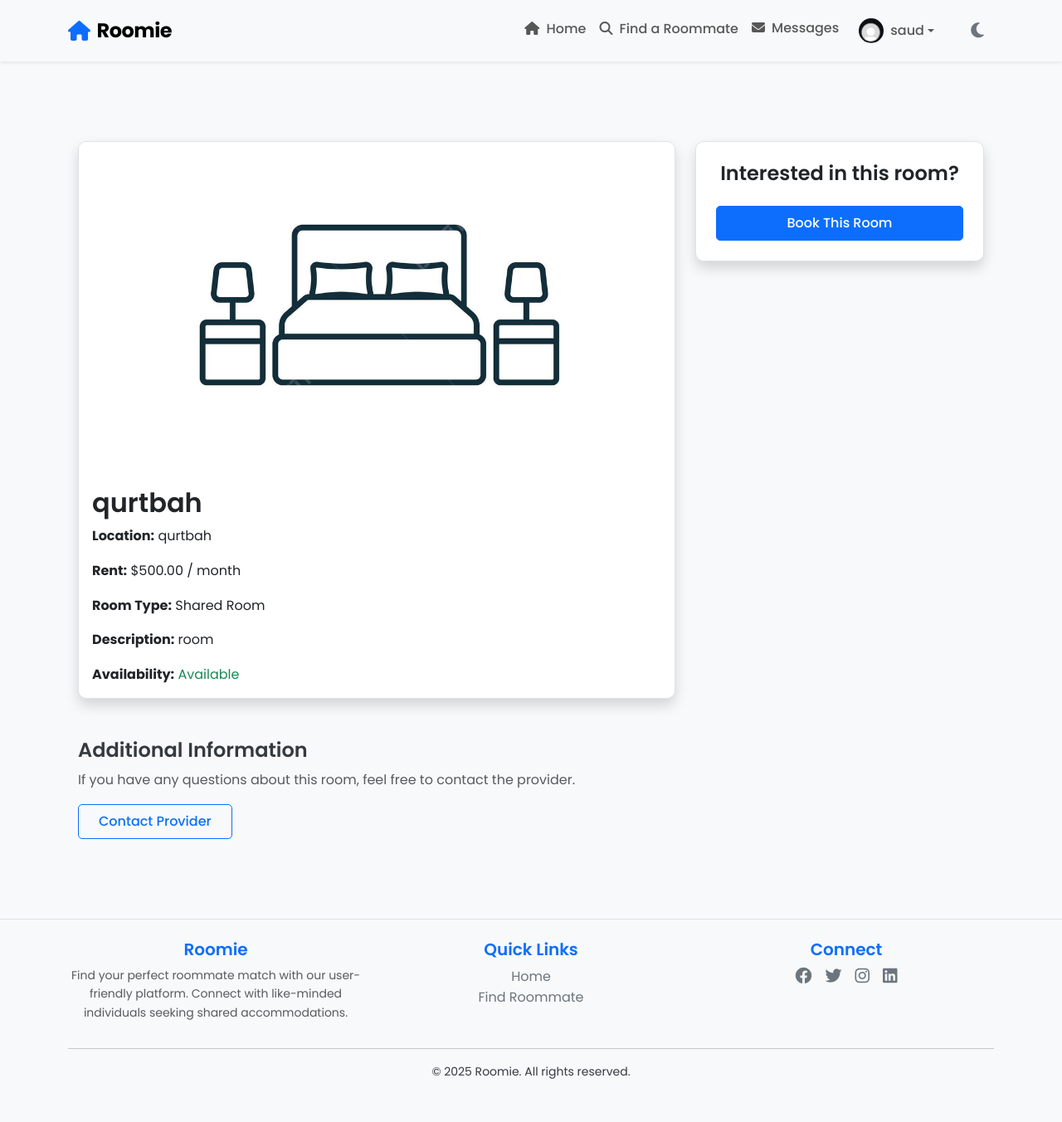
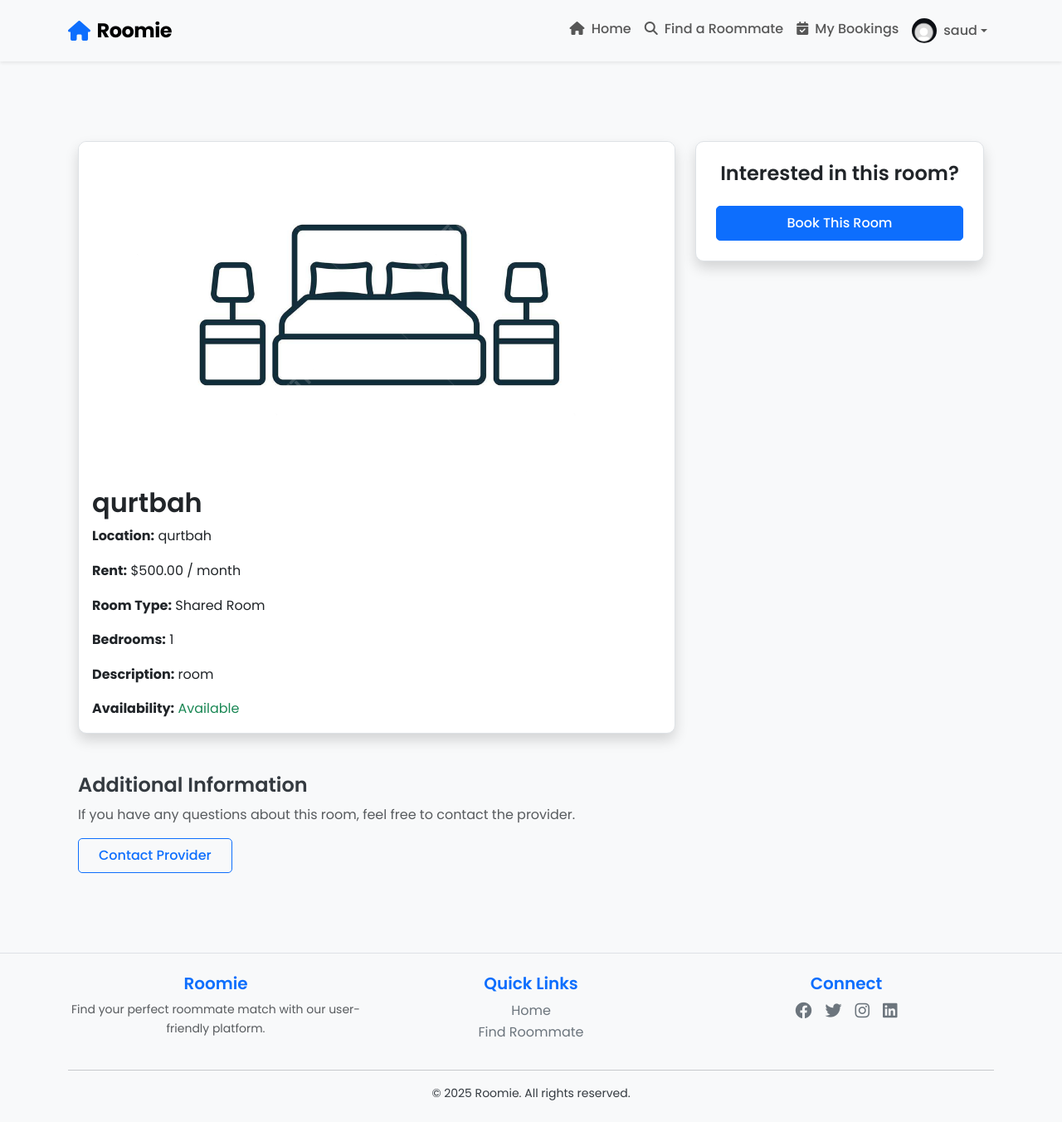
Before and after one commit to sh3ba1R/RoomiePlatform, a Django app: page /room/1/ in a window 1280 px wide. Shown: the whole page at 83% size. Before the commit the page ends 1300 px from the top, so only its background shows below. Run offline with Django 5.2, Linux system fonts and the light colour scheme; a user stored in the database is signed in; data comes from the database, SQL or seed files in the repository; both versions use the stored data as it was after the commit.

Commit message:
uPdate_
room handling

```diff
--- a/roomie/templates/base.html
+++ b/roomie/templates/base.html
@@ -1,3 +1,4 @@
+<!-- filepath: c:\Users\Saud\source\repos\Py_Django_Roomie\RoomiePlatform\roomie\templates\base.html -->
 {% load static %}
 <!DOCTYPE html>
 <html lang="en">
@@ -5,29 +6,19 @@
     <meta charset="UTF-8" />
     <meta name="viewport" content="width=device-width, initial-scale=1.0" />
     <title>Roomie - Find Your Perfect Match</title>
+
     <!-- Bootstrap CSS -->
     <link
       rel="stylesheet"
       href="https://cdn.jsdelivr.net/npm/bootstrap@5.3.0/dist/css/bootstrap.min.css"
     />
-    <!-- Bootstrap Icons -->
-    <link
-      rel="stylesheet"
-      href="https://cdn.jsdelivr.net/npm/bootstrap-icons@1.10.0/font/bootstrap-icons.css"
-    />
-    <!-- App Styles -->
-    <link rel="stylesheet" href="{% static 'roomie/styles.css' %}" />
-
     <!-- Font Awesome for icons -->
     <link
       rel="stylesheet"
       href="https://cdnjs.cloudflare.com/ajax/libs/font-awesome/6.4.0/css/all.min.css"
     />
-
-    <!-- Dark mode and animation CSS -->
-    <link rel="stylesheet" href="{% static 'css/darkmode.css' %}" />
-    <link rel="stylesheet" href="{% static 'css/animations.css' %}" />
-
+    <!-- App Styles -->
+    <link rel="stylesheet" href="{% static 'roomie/styles.css' %}" />
     <!-- Google Fonts -->
     <link
       href="https://fonts.googleapis.com/css2?family=Poppins:wght@300;400;500;600;700&display=swap"
@@ -36,15 +27,10 @@
   </head>
 
   <body class="page-transition">
-    <!-- Navbar - Enhanced styling -->
-    <nav
-      class="navbar navbar-expand-lg navbar-light bg-light shadow-sm sticky-top"
-    >
+    <!-- Navbar -->
+    <nav class="navbar navbar-expand-lg navbar-light bg-light shadow-sm sticky-top">
       <div class="container">
-        <a
-          class="navbar-brand d-flex align-items-center"
-          href="{% url 'home' %}"
-        >
+        <a class="navbar-brand d-flex align-items-center" href="{% url 'home' %}">
           <i class="fas fa-home me-2 text-primary"></i>
           <span class="fw-bold">Roomie</span>
         </a>
@@ -68,7 +54,6 @@
             </li>
 
             {% if user.is_authenticated and user.account_type == 'provider' %}
-            <!-- Only providers can see the "List a Room" button -->
             <li class="nav-item">
               <a class="nav-link" href="{% url 'list_room' %}">
                 <i class="fas fa-plus-circle me-1"></i> List a Room
@@ -83,22 +68,21 @@
             </li>
 
             {% if user.is_authenticated %}
-            <!-- Message Button - Improved styling -->
+              {% if user.account_type == 'seeker' %}
               <li class="nav-item">
-              <a
-                class="nav-link btn btn-light position-relative me-2"
-                href="{% url 'messages' user.id %}"
-              >
-                <i class="fas fa-envelope me-1"></i> Messages
-                <!-- Add notification badge if needed -->
-                <!-- <span class="position-absolute top-0 start-100 translate-middle badge rounded-pill bg-danger message-alert">
-                  1
-                  <span class="visually-hidden">unread messages</span>
-                </span> -->
+                <a class="nav-link" href="{% url 'my_bookings' %}">
+                  <i class="fas fa-calendar-check me-1"></i> My Bookings
                 </a>
               </li>
+              {% endif %}
+              {% if user.account_type == 'provider' %}
+              <li class="nav-item">
+                <a class="nav-link" href="{% url 'manage_bookings' %}">
+                  <i class="fas fa-tasks me-1"></i> Manage Bookings
+                </a>
+              </li>
+              {% endif %}
 
-            <!-- Profile Dropdown - Enhanced -->
               <li class="nav-item dropdown">
                 <a
                   class="nav-link dropdown-toggle d-flex align-items-center"
@@ -111,29 +95,23 @@
                   {% if user.profile_photo %}
                   <img
                     src="{{ user.profile_photo.url }}"
-                  class="rounded-circle profile-image-hover"
+                    class="rounded-circle"
                     style="width: 30px; height: 30px; object-fit: cover"
                     alt="Profile"
                   />
                   {% else %}
                   <img
                     src="/media/profile_photos/default_user.jpg"
-                  class="rounded-circle profile-image-hover"
+                    class="rounded-circle"
                     style="width: 30px; height: 30px; object-fit: cover"
                     alt="Default Profile"
                   />
                   {% endif %}
                   <span class="ms-2">{{ user.username }}</span>
                 </a>
-              <ul
-                class="dropdown-menu dropdown-menu-end shadow"
-                aria-labelledby="navbarDropdown"
-              >
+                <ul class="dropdown-menu dropdown-menu-end shadow" aria-labelledby="navbarDropdown">
                   <li>
-                  <a
-                    class="dropdown-item"
-                    href="{% url 'user_profile' user.id %}"
-                  >
+                    <a class="dropdown-item" href="{% url 'user_profile' user.id %}">
                       <i class="fas fa-user me-2"></i> View Profile
                     </a>
                   </li>
@@ -146,44 +124,26 @@
                 </ul>
               </li>
             {% else %}
-            <!-- Auth buttons for non-logged in users - Improved styling -->
             <li class="nav-item me-2">
-              <a
-                class="nav-link btn btn-outline-primary px-3"
-                href="{% url 'register' %}"
-              >
+              <a class="nav-link btn btn-outline-primary px-3" href="{% url 'register' %}">
                 <i class="fas fa-user-plus me-1"></i> Register
               </a>
             </li>
             <li class="nav-item">
-              <a
-                class="nav-link btn btn-primary text-white px-3"
-                href="{% url 'login' %}"
-              >
+              <a class="nav-link btn btn-primary text-white px-3" href="{% url 'login' %}">
                 <i class="fas fa-sign-in-alt me-1"></i> Login
               </a>
             </li>
             {% endif %}
           </ul>
         </div>
-
-        <!-- Dark mode toggle button with improved styling -->
-        <div class="ms-3 d-flex align-items-center">
-          <button
-            id="darkModeToggle"
-            class="dark-mode-toggle"
-            title="Switch to Dark Mode"
-          >
-            <i class="fas fa-moon dark-mode-icon"></i>
-          </button>
-        </div>
       </div>
     </nav>
 
-    <!-- Main Content with better padding -->
+    <!-- Main Content -->
     <main class="container py-5">{% block content %}{% endblock %}</main>
 
-    <!-- Enhanced Footer -->
+    <!-- Footer -->
     <footer class="bg-light text-center py-4 mt-5">
       <div class="container">
         <div class="row">
@@ -191,45 +151,25 @@
             <h5 class="text-primary">Roomie</h5>
             <p class="text-muted small">
               Find your perfect roommate match with our user-friendly platform.
-              Connect with like-minded individuals seeking shared
-              accommodations.
             </p>
           </div>
           <div class="col-md-4 mb-3 mb-md-0">
             <h5 class="text-primary">Quick Links</h5>
             <ul class="list-unstyled">
-              <li>
-                <a href="{% url 'home' %}" class="text-decoration-none">Home</a>
-              </li>
-              <li>
-                <a href="{% url 'find_roommate' %}" class="text-decoration-none"
-                  >Find Roommate</a
-                >
-              </li>
+              <li><a href="{% url 'home' %}" class="text-decoration-none">Home</a></li>
+              <li><a href="{% url 'find_roommate' %}" class="text-decoration-none">Find Roommate</a></li>
               {% if user.is_authenticated and user.account_type == 'provider' %}
-              <li>
-                <a href="{% url 'list_room' %}" class="text-decoration-none"
-                  >List Room</a
-                >
-              </li>
+              <li><a href="{% url 'list_room' %}" class="text-decoration-none">List Room</a></li>
               {% endif %}
             </ul>
           </div>
           <div class="col-md-4">
             <h5 class="text-primary">Connect</h5>
             <div class="d-flex justify-content-center">
-              <a href="#" class="text-decoration-none mx-2"
-                ><i class="fab fa-facebook fa-lg"></i
-              ></a>
-              <a href="#" class="text-decoration-none mx-2"
-                ><i class="fab fa-twitter fa-lg"></i
-              ></a>
-              <a href="#" class="text-decoration-none mx-2"
-                ><i class="fab fa-instagram fa-lg"></i
-              ></a>
-              <a href="#" class="text-decoration-none mx-2"
-                ><i class="fab fa-linkedin fa-lg"></i
-              ></a>
+              <a href="#" class="text-decoration-none mx-2"><i class="fab fa-facebook fa-lg"></i></a>
+              <a href="#" class="text-decoration-none mx-2"><i class="fab fa-twitter fa-lg"></i></a>
+              <a href="#" class="text-decoration-none mx-2"><i class="fab fa-instagram fa-lg"></i></a>
+              <a href="#" class="text-decoration-none mx-2"><i class="fab fa-linkedin fa-lg"></i></a>
             </div>
           </div>
         </div>
@@ -240,8 +180,5 @@
 
     <!-- Bootstrap JS -->
     <script src="https://cdn.jsdelivr.net/npm/bootstrap@5.3.0/dist/js/bootstrap.bundle.min.js"></script>
-
-    <!-- Dark mode JavaScript -->
-    <script src="{% static 'js/darkmode.js' %}"></script>
   </body>
 </html>
--- a/roomie/templates/list_room.html
+++ b/roomie/templates/list_room.html
@@ -7,6 +7,7 @@
     <div class="card shadow p-4 mt-4">
         <form method="POST" enctype="multipart/form-data">
             {% csrf_token %}
+            <p><strong>Provider:</strong> {{ provider.username }}</p> <!-- Display provider's name -->
             {{ form.as_p }}
             <button type="submit" class="btn btn-primary w-100">Submit</button>
         </form>
--- a/roomie/templates/room_detail.html
+++ b/roomie/templates/room_detail.html
@@ -17,6 +17,7 @@
                     <p class="card-text"><strong>Location:</strong> {{ room.location }}</p>
                     <p class="card-text"><strong>Rent:</strong> ${{ room.rent }} / month</p>
                     <p class="card-text"><strong>Room Type:</strong> {{ room.get_room_type_display }}</p>
+                    <p class="card-text"><strong>Bedrooms:</strong> {{ room.bedrooms }}</p>
                     <p class="card-text"><strong>Description:</strong> {{ room.description }}</p>
                     <p class="card-text"><strong>Availability:</strong>
                         {% if room.is_available %}
--- a/roomie/urls.py
+++ b/roomie/urls.py
@@ -29,6 +29,10 @@ urlpatterns = [
     path('filter-rooms/', views.filter_rooms, name='filter_rooms'),  # Advanced filter page
     path('room/<int:room_id>/book/', views.book_room, name='book_room'),
     path('room/<int:room_id>/delete/', views.delete_room, name='delete_room'),
+    path('my-bookings/', views.my_bookings, name='my_bookings'),
+    path('manage-bookings/', views.manage_bookings, name='manage_bookings'),
+    path('update-booking/<int:booking_id>/<str:status>/', views.update_booking_status, name='update_booking_status'),
+
 
 
 
--- a/roomie/views.py
+++ b/roomie/views.py
@@ -6,6 +6,7 @@ from django.contrib import messages
 from django.contrib.auth.decorators import login_required
 from django.http import JsonResponse
 from core.models import Room, Message, RoomBooking
+from django.db.models import Count, Q, F
 
 
 from .forms import RoomieFormFactory,RoomieForms
@@ -19,8 +20,13 @@ def home(request):
     """
     Home page view to display featured rooms and all roommates.
     """
-    featured_rooms = Room.objects.filter(is_available=True)[:6]  # Fetch up to 6 available rooms
-    roommates = User.objects.filter(account_type='seeker')  # Fetch all seekers (roommates)
+    # Fetch rooms that are available and have remaining capacity
+    featured_rooms = Room.objects.annotate(
+        approved_bookings=Count('bookings', filter=Q(bookings__status='approved'))
+    ).filter(is_available=True).filter(bedrooms__gt=F('approved_bookings'))[:6]
+
+    # Fetch all seekers (roommates)
+    roommates = User.objects.filter(account_type='seeker')
 
     return render(request, 'home.html', {
         'featured_rooms': featured_rooms,
@@ -106,7 +112,7 @@ def list_room(request):
     else:
         form = RoomieForms.RoomForm()
 
-    return render(request, 'list_room.html', {'form': form})
+    return render(request, 'list_room.html', {'form': form, 'provider': request.user})
 
 
 
@@ -272,3 +278,63 @@ def delete_room(request, room_id):
         return redirect('user_profile', user_id=request.user.id)
 
     return render(request, 'confirm_delete_room.html', {'room': room})
+
+@login_required
+def my_bookings(request):
+    """
+    Display all bookings submitted by the seeker.
+    """
+    if request.user.account_type != 'seeker':
+        return redirect('home')
+
+    bookings = RoomBooking.objects.filter(seeker=request.user).select_related('room')
+    return render(request, 'my_bookings.html', {'bookings': bookings})
+
+@login_required
+def manage_bookings(request):
+    """
+    Display all bookings for the provider's rooms.
+    """
+    if request.user.account_type != 'provider':
+        return redirect('home')
+
+    # Fetch all bookings for rooms owned by the provider
+    bookings = RoomBooking.objects.filter(room__provider=request.user).select_related('room', 'seeker')
+
+    # Add remaining capacity for each booking
+    booking_data = []
+    for booking in bookings:
+        room = booking.room
+        approved_bookings = RoomBooking.objects.filter(room=room, status='approved').count()
+        remaining_capacity = room.bedrooms - approved_bookings
+        booking_data.append({
+            'booking': booking,
+            'remaining_capacity': remaining_capacity
+        })
+
+    return render(request, 'manage_bookings.html', {'booking_data': booking_data})
+@login_required
+def update_booking_status(request, booking_id, status):
+    """
+    Allow providers to accept or reject a booking.
+    """
+    booking = get_object_or_404(RoomBooking, id=booking_id, room__provider=request.user)
+
+    if status not in ['approved', 'rejected']:
+        messages.error(request, "Invalid status update.")
+        return redirect('manage_bookings')
+
+    if status == 'approved' and not RoomBooking.can_accept_booking(booking.room):
+        messages.error(request, f"Cannot approve booking. Maximum capacity of {booking.room.bedrooms} bedrooms reached.")
+        return redirect('manage_bookings')
+
+    booking.status = status
+    booking.save()
+
+    # Notify the seeker
+    if status == 'approved':
+        messages.success(request, f"Booking for {booking.room.title} has been approved.")
+    elif status == 'rejected':
+        messages.error(request, f"Booking for {booking.room.title} has been rejected.")
+
+    return redirect('manage_bookings')
```
Also changed, not shown: core/models.py (+10 -0 lines), roomie/forms.py (+6 -1 lines), roomie/templates/home.html (+28 -38 lines), roomie/templates/manage_bookings.html (added, +38 -0 lines), roomie/templates/my_bookings.html (added, +37 -0 lines), core/migrations/0002_roombooking_notification_sent_alter_room_image_and_more.py (added), core/migrations/0003_room_bedrooms.py (added), db.sqlite3. Lines whose indentation alone changed are shown as unchanged.
